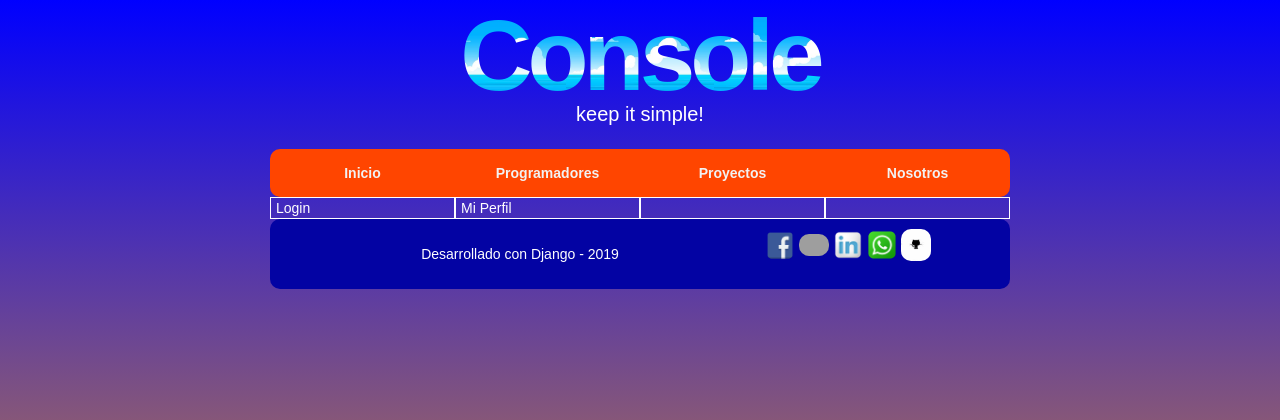
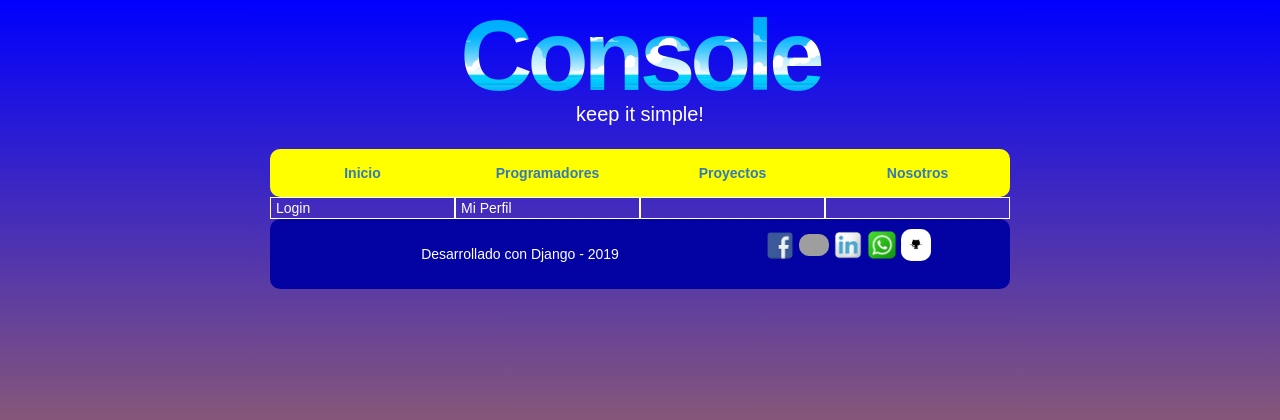
Before and after one commit to Roscow/console_project2, a Django app: template post/templates/post/base.html in a window 1280 px wide. Shown: the top 420 px of the page. Run offline with Django 3.2, Linux system fonts and the light colour scheme; the template is opened without the code that fills it, so the values that code supplies are empty; some libraries are stand-ins or nearby versions; grey boxes are pictures that could not be loaded.

Commit message:
modificacion de prueba css

```diff
--- a/static/css/style.css
+++ b/static/css/style.css
@@ -52,7 +52,7 @@ div{
 /* Style the navbar */
 #navbar {
     overflow: hidden;
-    background: orangered;
+    background: yellow;
     border-radius: 10px;
     margin-top: 20px;
 
@@ -62,7 +62,7 @@ div{
   #navbar a {
 
     display: block;
-    color: #f2f2f2;
+    color: #black;
     padding: 14px;
     text-decoration: none;
     text-align: center;
```
